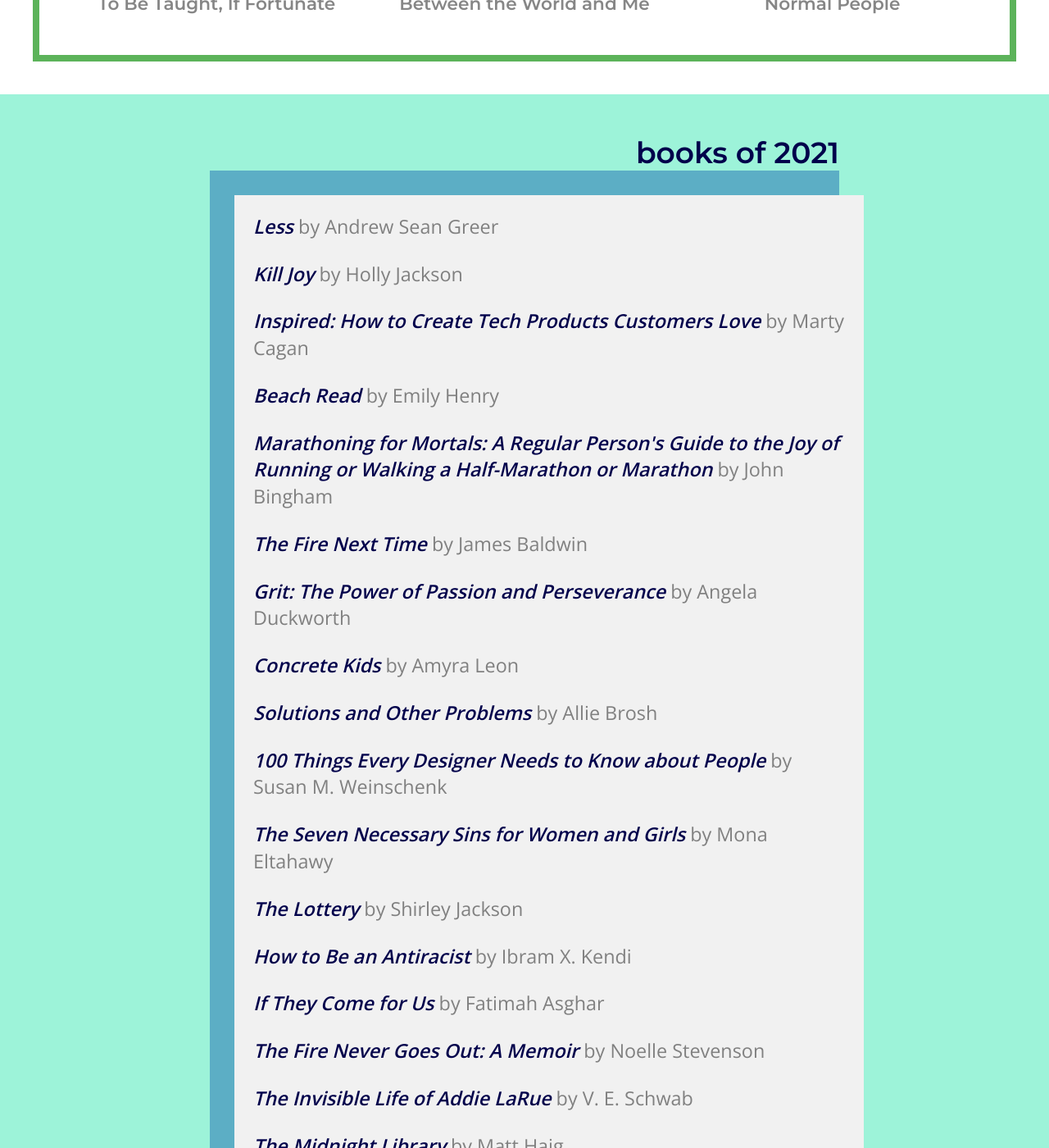
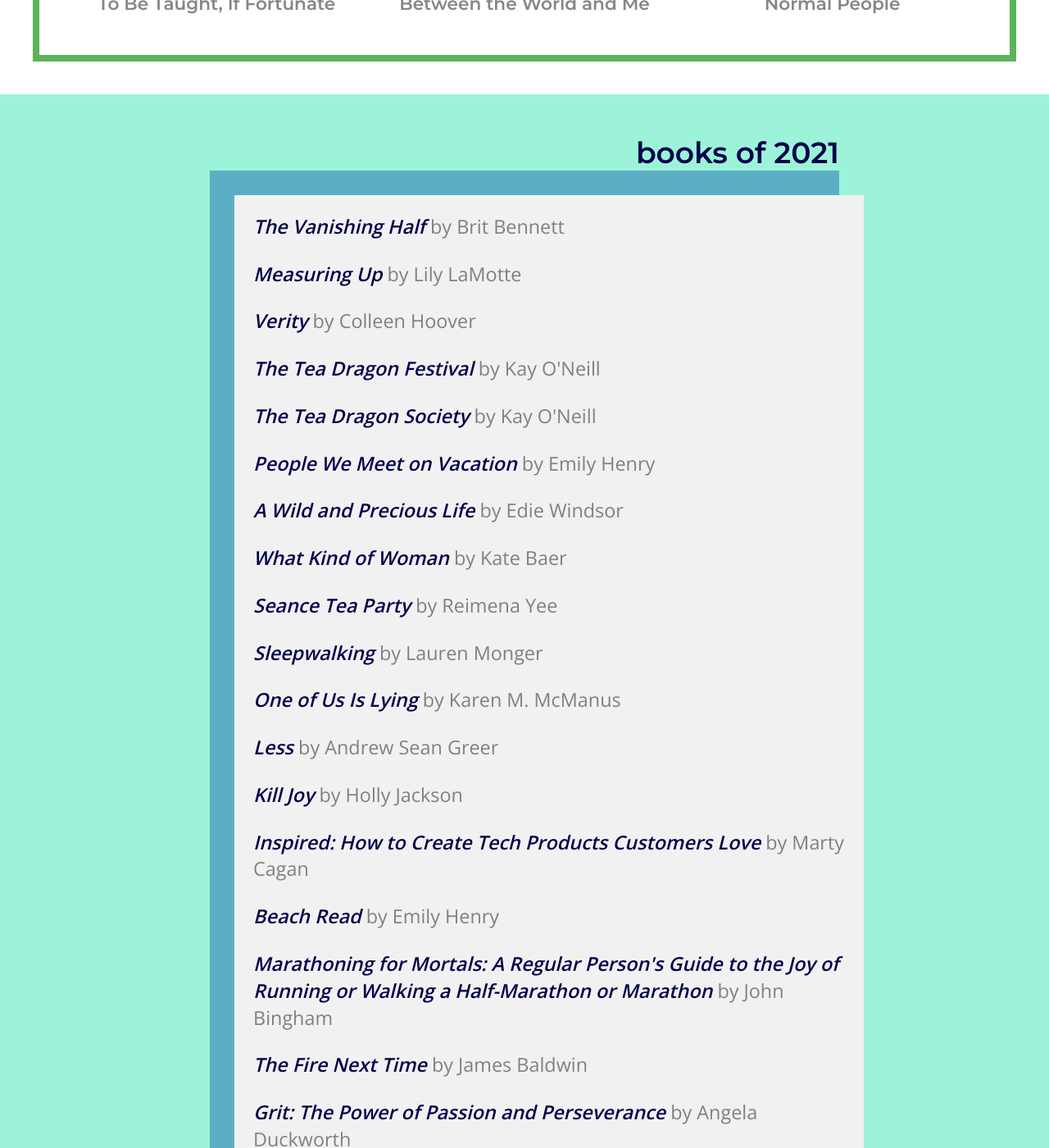
Before and after one commit to laurencoseo/laurencoseo.github.io, a Jekyll site: the page built from books/2021/index.html, in a window 1280 px wide and 1400 px high, scrolled down 961 px. Shown: the whole window at 82% size. Built offline with Jekyll 4.4.1, drawn with Linux system fonts in a browser that asks for light colours; nearby versions of some CDN libraries.

Commit message:
Add books

```diff
--- a/books/2021/index.html
+++ b/books/2021/index.html
@@ -35,6 +35,17 @@ title: My Books | Lauren Coseo
                     </div>  -->
                     <section class="book-list">
                         <div class="books border-radius">
+                            <p class="book-title"><cite>The Vanishing Half</cite> <span class="author">by Brit Bennett</span></p>
+                            <p class="book-title"><cite>Measuring Up</cite> <span class="author">by Lily LaMotte</span></p>
+                            <p class="book-title"><cite>Verity</cite> <span class="author">by Colleen Hoover</span></p>
+                            <p class="book-title"><cite>The Tea Dragon Festival</cite> <span class="author">by Kay O'Neill</span></p>
+                            <p class="book-title"><cite>The Tea Dragon Society</cite> <span class="author">by Kay O'Neill</span></p>
+                            <p class="book-title"><cite>People We Meet on Vacation</cite> <span class="author">by Emily Henry</span></p>
+                            <p class="book-title"><cite>A Wild and Precious Life</cite> <span class="author">by Edie Windsor</span></p>
+                            <p class="book-title"><cite>What Kind of Woman</cite> <span class="author">by Kate Baer</span></p>
+                            <p class="book-title"><cite>Seance Tea Party</cite> <span class="author">by Reimena Yee</span></p>
+                            <p class="book-title"><cite>Sleepwalking</cite> <span class="author">by Lauren Monger</span></p>
+                            <p class="book-title"><cite>One of Us Is Lying</cite> <span class="author">by Karen M. McManus</span></p>
                             <p class="book-title"><cite>Less</cite> <span class="author">by Andrew Sean Greer</span></p>
                             <p class="book-title"><cite>Kill Joy</cite> <span class="author">by Holly Jackson</span></p>
                             <p class="book-title"><cite>Inspired: How to Create Tech Products Customers Love</cite> <span class="author">by Marty Cagan</span></p>
```
